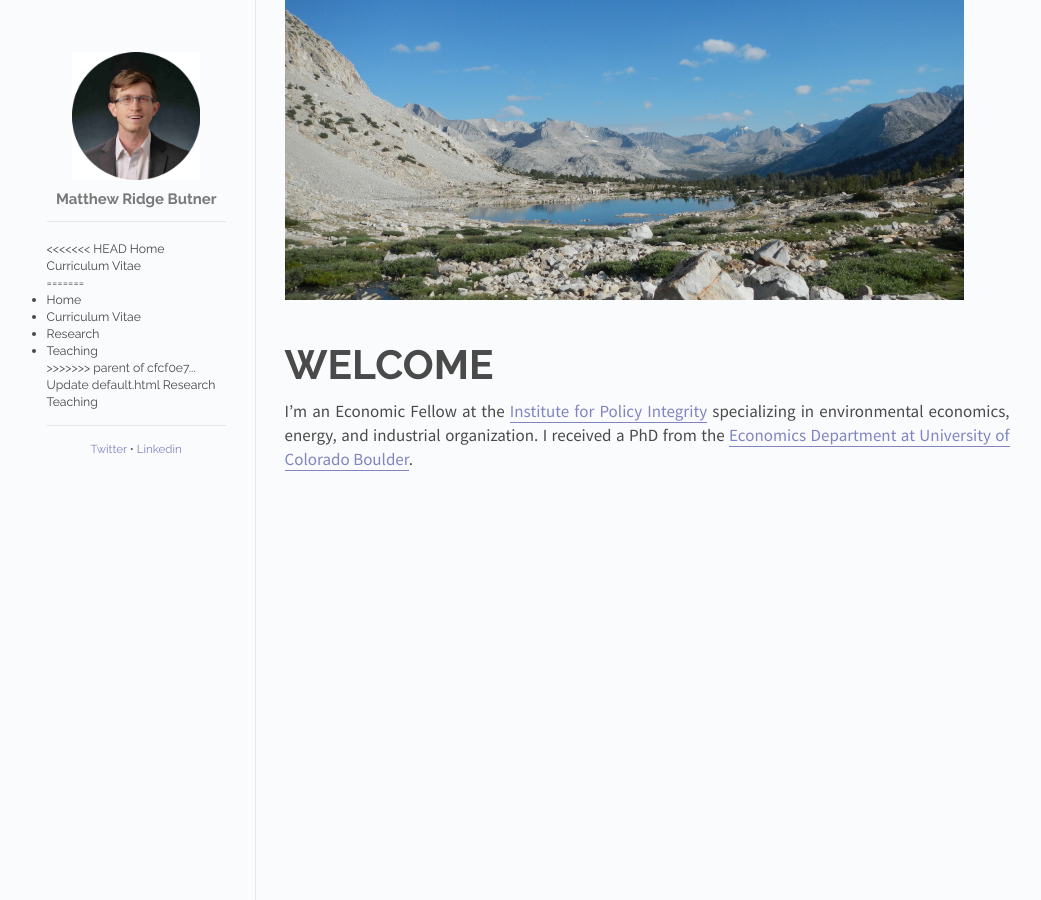
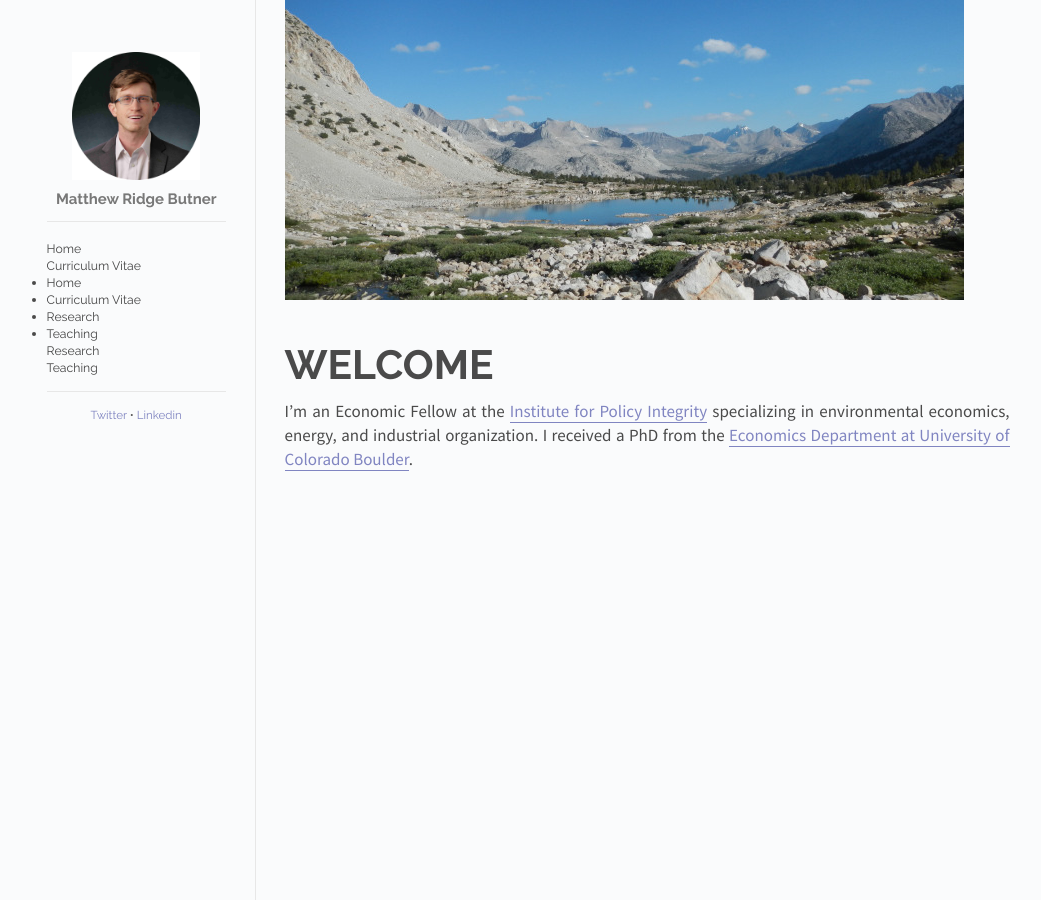
Before and after one commit to mattbutner/mattbutner.github.io, a Jekyll site: the page built from index.html, in a window 1280 px wide. Shown: the whole page, without its empty margins (103-1144 px from the left). Built offline with Jekyll 4.4.1, drawn with Linux system fonts in a browser that asks for light colours.

Commit message:
Update default.html

```diff
--- a/_layouts/default.html
+++ b/_layouts/default.html
@@ -32,18 +32,17 @@
         </div>
 
     <div class="posts">
-<<<<<<< HEAD
+
     <a href="/">Home</a> <br>
 
     <a href="/butner_cv.pdf">Curriculum Vitae</a> <br>
-=======
+
       <ul>
     <li><a href="/">Home</a></li>
     <li><a href="/butner_cv.pdf">Curriculum Vitae</a></li>
     <li><a href="/research">Research</a></li>
     <li><a href="/teaching">Teaching</a></li>
       </ul>
->>>>>>> parent of cfcf0e7... Update default.html
 
     <a href="/research">Research</a> <br>
 
```
